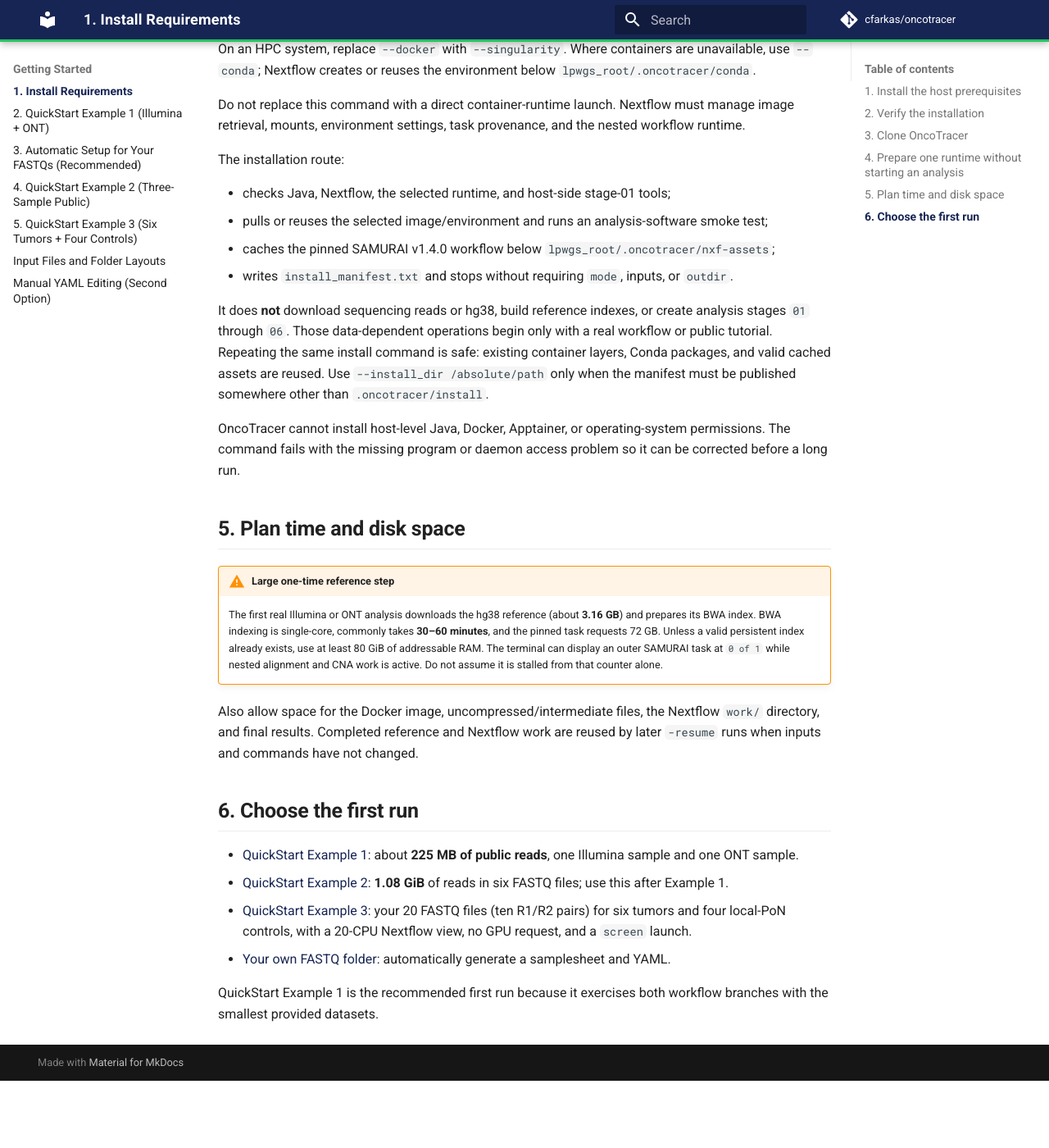
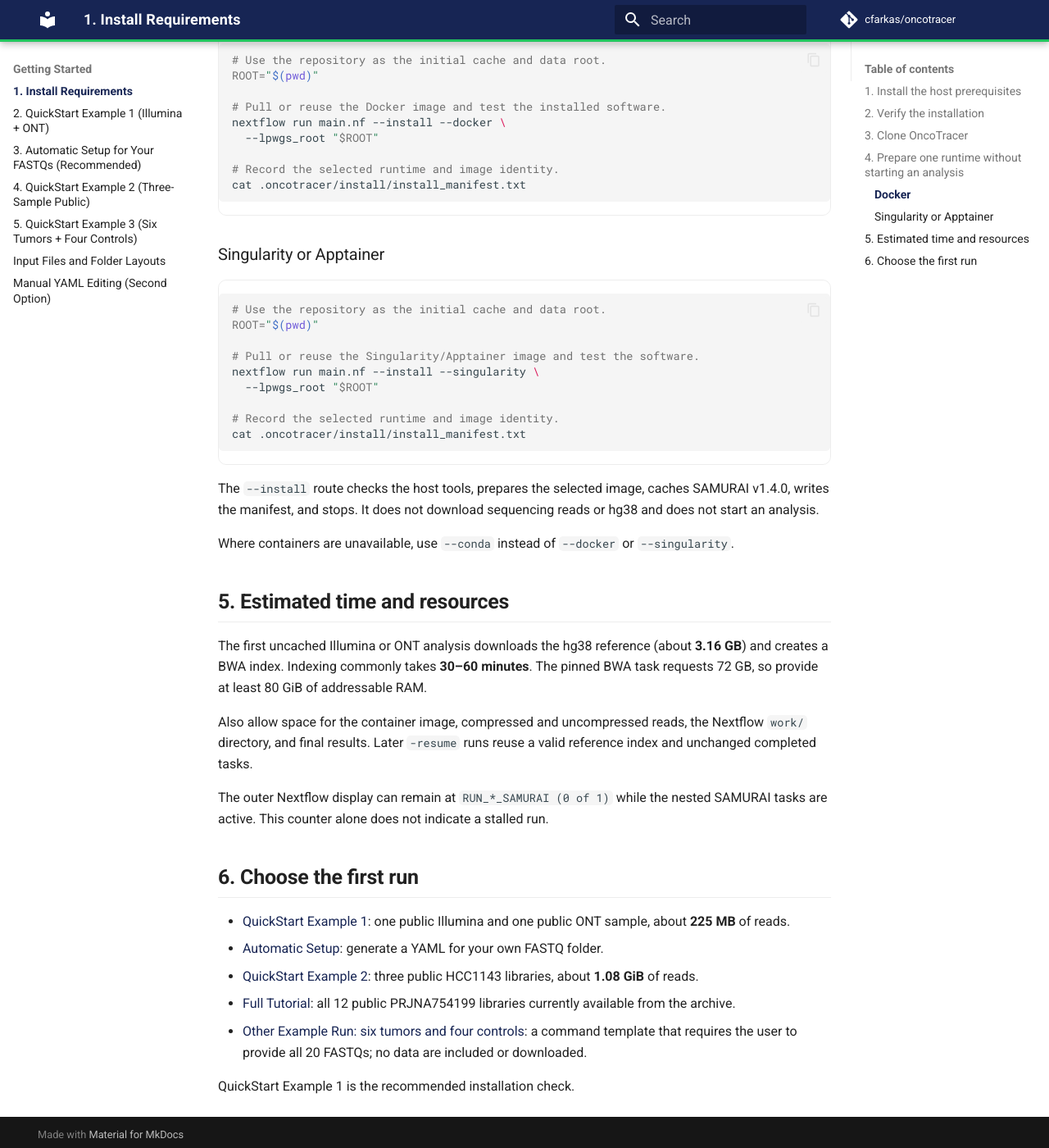
Before and after one commit to cfarkas/oncotracer, an MkDocs documentation site: the page built from docs/installation.md, in a window 1280 px wide and 1400 px high, scrolled down 1962 px. Shown: the whole window at 82% size. Built offline with MkDocs 1.6.1 and Material for MkDocs 9.7.7, drawn with Linux system fonts in a browser that asks for light colours; comment, search, counter and statistics services are not loaded; before the commit the page ends 3280 px from its top, so only the background shows below that; some of the changed text lies outside the part shown.

Commit message:
Docs: show concise Docker and Singularity installation

````diff
--- a/docs/installation.md
+++ b/docs/installation.md
@@ -1,100 +1,111 @@
 # Installation
 
-OncoTracer runs on Linux. Most analysis software is inside the maintained container, while the stage-01 launch and reference helpers still use a small set of host commands.
+OncoTracer runs on Linux. Nextflow runs on the host and starts the selected Docker or Singularity/Apptainer image.
 
 ## 1. Install the host prerequisites
 
-| Requirement | Why OncoTracer needs it | Official instructions |
+| Requirement | Purpose | Official instructions |
 | --- | --- | --- |
-| Git | Downloads and updates this repository. | [Install Git](https://git-scm.com/book/en/v2/Getting-Started-Installing-Git) |
-| Java 17 or newer | Runs Nextflow. | [Nextflow Java requirements](https://www.nextflow.io/docs/latest/install.html#requirements) |
-| Nextflow | Orchestrates every workflow step. | [Install Nextflow](https://www.nextflow.io/docs/latest/install.html) |
-| Docker Engine | Runs the reproducible analysis container. | [Install Docker Engine](https://docs.docker.com/engine/install/) |
-| Python 3 and curl or wget | Validate metadata and retrieve references. | Use the packages provided by your Linux distribution. |
-| samtools, BWA, minimap2, and pigz | Prepare/index references and support the Illumina/ONT stage-01 launchers. | Install through your system package manager or a shared bioinformatics environment. |
+| Git | Clone and update OncoTracer | [Install Git](https://git-scm.com/book/en/v2/Getting-Started-Installing-Git) |
+| Java 17 or newer | Run Nextflow | [Nextflow Java requirements](https://www.nextflow.io/docs/latest/install.html#requirements) |
+| Nextflow | Run the workflow | [Install Nextflow](https://www.nextflow.io/docs/latest/install.html) |
+| Docker Engine | Container runtime for a Linux workstation/server | [Install Docker Engine](https://docs.docker.com/engine/install/) |
+| Singularity or Apptainer | Container runtime commonly provided on HPC | [Install Apptainer](https://apptainer.org/docs/admin/main/installation.html) |
+| Python 3, samtools, BWA, minimap2, pigz, curl or wget | Host-side input and reference helpers | Install from the operating system or a shared bioinformatics environment |
 
-These are host-level programs. OncoTracer cannot install Java, Git, Docker, or operating-system packages for you because their installation commonly requires administrator access. Ask your system administrator if any check below fails.
-
-On an HPC cluster, your administrator may provide [Apptainer](https://apptainer.org/docs/admin/main/installation.html) instead. In that case, replace `--docker` with `--singularity` in the tutorials.
+The maintained Docker image is [`carlosfarkas/oncotracer:latest`](https://hub.docker.com/r/carlosfarkas/oncotracer). Singularity/Apptainer uses the same image as `docker://carlosfarkas/oncotracer:latest`.
 
 ## 2. Verify the installation
 
-Run this block in a terminal:
+For a Docker workstation:
 
 ```bash
-git --version                  # should print a Git version
-java -version                  # should report Java 17 or newer
-nextflow -version              # should print a Nextflow version
-command -v docker              # should print the installed Docker launcher path
-python3 --version              # should print a Python 3 version
-samtools --version             # stage-01/reference helper
-bwa 2>&1 | head -2            # Illumina alignment/index fallback
-minimap2 --version             # ONT alignment helper
-pigz --version                 # parallel gzip helper
+# Confirm the host programs required by OncoTracer.
+git --version
+java -version
+nextflow -version
+command -v docker
+python3 --version
+samtools --version
+bwa 2>&1 | head -2
+minimap2 --version
+pigz --version
 ```
 
-`command -v docker` only checks whether a launcher is installed; it does not
-invoke Docker or prove that your user can access its service. Step 4 checks
-runtime access through `nextflow run`, which is the required entry point for
-all OncoTracer preparation, testing, and analysis. If `nextflow` is missing,
-install it using the official instructions above before continuing.
+For an HPC system, check the runtime supplied by the cluster:
+
+```bash
+# Confirm that either Singularity or Apptainer is available.
+command -v singularity
+command -v apptainer
+```
+
+One of the two HPC checks should print a path. Ask the system administrator when a required program is missing.
 
 ## 3. Clone OncoTracer
 
-Choose a directory with enough free disk space, then run:
+```bash
+# Clone the repository into a new oncotracer directory.
+git clone https://github.com/cfarkas/oncotracer.git
 
-```bash
-git clone https://github.com/cfarkas/oncotracer.git  # download the repository into a new oncotracer folder
-cd oncotracer                                        # enter the repository
-pwd                                                  # confirm the directory; main.nf should be here
-ls main.nf                                           # confirm that the main workflow file is present
+# Enter the repository and confirm that main.nf is present.
+cd oncotracer
+pwd
+ls main.nf
 ```
 
-Run all tutorial `nextflow run main.nf ...` commands from this `oncotracer` directory.
+Run the tutorial commands from the directory containing `main.nf`.
 
 ## 4. Prepare one runtime without starting an analysis
 
-Use `--install` to prepare and smoke-test one runtime before downloading patient reads. Choose exactly one runtime flag. For Docker:
+Choose one option.
+
+### Docker
 
 ```bash
-ROOT="$(pwd)"                                                        # cloned OncoTracer repository
-nextflow run main.nf --install --docker --lpwgs_root "$ROOT"        # pull/test software and cache SAMURAI
-cat .oncotracer/install/install_manifest.txt                         # record the exact runtime identity
+# Use the repository as the initial cache and data root.
+ROOT="$(pwd)"
+
+# Pull or reuse the Docker image and test the installed software.
+nextflow run main.nf --install --docker \
+  --lpwgs_root "$ROOT"
+
+# Record the selected runtime and image identity.
+cat .oncotracer/install/install_manifest.txt
 ```
 
-On an HPC system, replace `--docker` with `--singularity`. Where containers are unavailable, use `--conda`; Nextflow creates or reuses the environment below `lpwgs_root/.oncotracer/conda`.
+### Singularity or Apptainer
 
-Do not replace this command with a direct container-runtime launch. Nextflow must manage image retrieval, mounts, environment settings, task provenance, and the nested workflow runtime.
+```bash
+# Use the repository as the initial cache and data root.
+ROOT="$(pwd)"
 
-The installation route:
+# Pull or reuse the Singularity/Apptainer image and test the software.
+nextflow run main.nf --install --singularity \
+  --lpwgs_root "$ROOT"
 
-- checks Java, Nextflow, the selected runtime, and host-side stage-01 tools;
-- pulls or reuses the selected image/environment and runs an analysis-software smoke test;
-- caches the pinned SAMURAI v1.4.0 workflow below `lpwgs_root/.oncotracer/nxf-assets`;
-- writes `install_manifest.txt` and stops without requiring `mode`, inputs, or `outdir`.
+# Record the selected runtime and image identity.
+cat .oncotracer/install/install_manifest.txt
+```
 
-It does **not** download sequencing reads or hg38, build reference indexes, or create analysis stages `01` through `06`. Those data-dependent operations begin only with a real workflow or public tutorial. Repeating the same install command is safe: existing container layers, Conda packages, and valid cached assets are reused. Use `--install_dir /absolute/path` only when the manifest must be published somewhere other than `.oncotracer/install`.
+The `--install` route checks the host tools, prepares the selected image, caches SAMURAI v1.4.0, writes the manifest, and stops. It does not download sequencing reads or hg38 and does not start an analysis.
 
-OncoTracer cannot install host-level Java, Docker, Apptainer, or operating-system permissions. The command fails with the missing program or daemon access problem so it can be corrected before a long run.
+Where containers are unavailable, use `--conda` instead of `--docker` or `--singularity`.
 
-## 5. Plan time and disk space
+## 5. Estimated time and resources
 
-!!! warning "Large one-time reference step"
-    The first real Illumina or ONT analysis downloads the hg38 reference (about
-    **3.16 GB**) and prepares its BWA index. BWA indexing is single-core,
-    commonly takes **30–60 minutes**, and the pinned task requests 72 GB.
-    Unless a valid persistent index already exists, use at least 80 GiB of
-    addressable RAM. The terminal can display an outer SAMURAI task at
-    `0 of 1` while nested alignment and CNA work is active. Do not assume it
-    is stalled from that counter alone.
+The first uncached Illumina or ONT analysis downloads the hg38 reference (about **3.16 GB**) and creates a BWA index. Indexing commonly takes **30–60 minutes**. The pinned BWA task requests 72 GB, so provide at least 80 GiB of addressable RAM.
 
-Also allow space for the Docker image, uncompressed/intermediate files, the Nextflow `work/` directory, and final results. Completed reference and Nextflow work are reused by later `-resume` runs when inputs and commands have not changed.
+Also allow space for the container image, compressed and uncompressed reads, the Nextflow `work/` directory, and final results. Later `-resume` runs reuse a valid reference index and unchanged completed tasks.
+
+The outer Nextflow display can remain at `RUN_*_SAMURAI (0 of 1)` while the nested SAMURAI tasks are active. This counter alone does not indicate a stalled run.
 
 ## 6. Choose the first run
 
-- [QuickStart Example 1](quick_start.md): about **225 MB of public reads**, one Illumina sample and one ONT sample.
-- [QuickStart Example 2](public_cohort.md): **1.08 GiB** of reads in six FASTQ files; use this after Example 1.
-- [QuickStart Example 3](six_tumor_four_control.md): your 20 FASTQ files (ten R1/R2 pairs) for six tumors and four local-PoN controls, with a 20-CPU Nextflow view, no GPU request, and a `screen` launch.
-- [Your own FASTQ folder](auto_params.md): automatically generate a samplesheet and YAML.
+- [QuickStart Example 1](quick_start.md): one public Illumina and one public ONT sample, about **225 MB** of reads.
+- [Automatic Setup](auto_params.md): generate a YAML for your own FASTQ folder.
+- [QuickStart Example 2](public_cohort.md): three public HCC1143 libraries, about **1.08 GiB** of reads.
+- [Full Tutorial](full_tutorial.md): all 12 public PRJNA754199 libraries currently available from the archive.
+- [Other Example Run: six tumors and four controls](six_tumor_four_control.md): a command template that requires the user to provide all 20 FASTQs; no data are included or downloaded.
 
-QuickStart Example 1 is the recommended first run because it exercises both workflow branches with the smallest provided datasets.
+QuickStart Example 1 is the recommended installation check.
````
